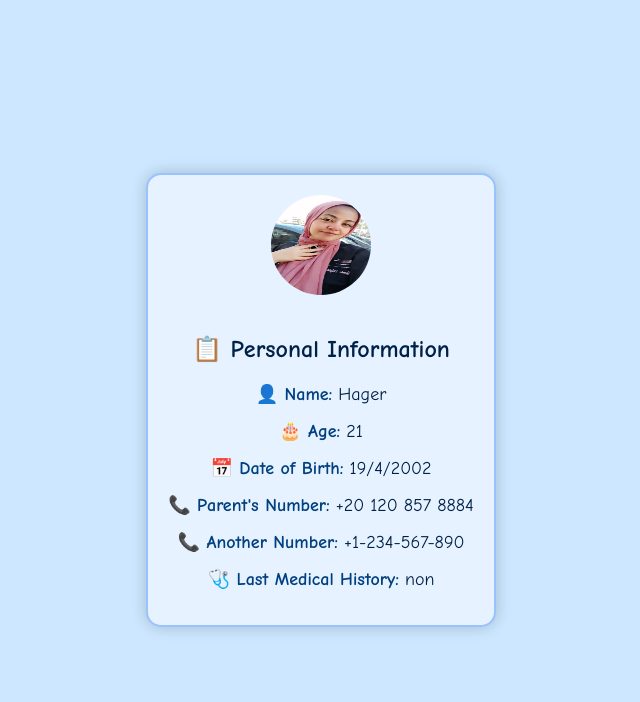
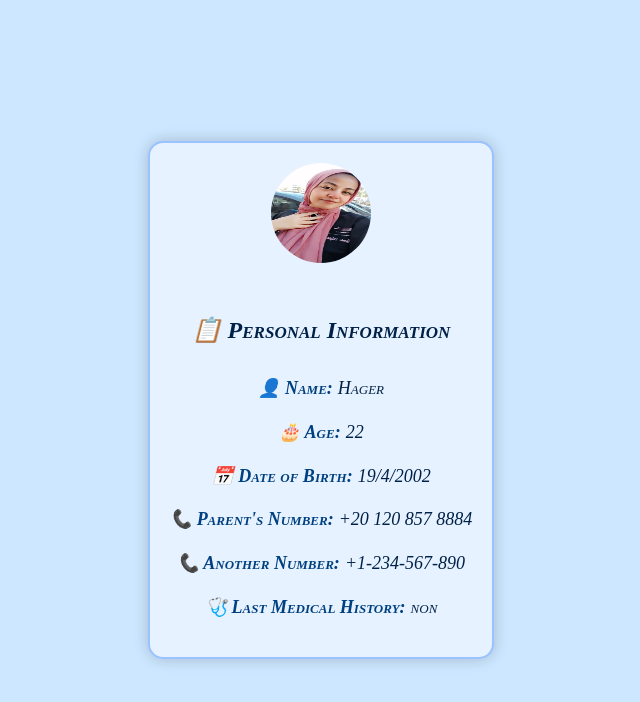
Before and after one commit to mayar002/Giro, a plain HTML site: page index.html in a window 1280 px wide. Shown: the whole page, without its empty margins (319-959 px from the left). Drawn offline with Linux system fonts and the light colour scheme.

Commit message:
Update index.html

```diff
--- a/index.html
+++ b/index.html
@@ -1,3 +1,4 @@
+<!DOCTYPE html>
 <html lang="en">
 <head>
     <meta charset="UTF-8">
@@ -5,7 +6,15 @@
     <title>Information Page</title>
     <style>
         body {
-            font-family: 'Comic Sans MS', cursive, sans-serif;
+            font-variant: small-caps;
+            font-style: italic;
+            font-weight: bold;
+            line-height: 1.5;
+            font-size: 16px;
+            font-weight: 400;
+            line-height: 1.6;
+            text-transform: none;
+            color: #333;
             margin: 0;
             display: flex;
             justify-content: center;
@@ -18,19 +27,23 @@
             padding: 20px;
             border: 2px solid #99c2ff;
             border-radius: 15px;
-            box-shadow: 0 0 15px rgba(0,0,0,0.2);
+            box-shadow: 0 0 15px rgba(0, 0, 0, 0.2);
             background-color: #e6f2ff;
             text-align: center;
             color: #003366;
         }
         .info-container h2 {
-            margin-bottom: 20px;
+            margin-bottom: 25px;
             color: #002147;
         }
         .info-container .info {
             margin-bottom: 15px;
             font-size: 18px;
             color: #002147;
+            display: flex;
+            justify-content: center;
+            align-items: center;
+            gap: 5px;
         }
         .info-container .info span {
             font-weight: bold;
@@ -41,18 +54,19 @@
             height: 100px;
             border-radius: 50%;
             margin-bottom: 20px;
+            cursor: pointer; /* Make cursor a pointer to indicate clickability */
         }
     </style>
 </head>
 <body>
     <div class="info-container">
-        <img src="2.jpg" alt="Profile Picture">
+        <img id="profile-picture" src="2.jpg" alt="Profile Picture">
         <h2>📋 Personal Information</h2>
         <div class="info">
             <span>👤 Name:</span> Hager
         </div>
         <div class="info">
-            <span>🎂 Age:</span> 21
+            <span>🎂 Age:</span> 22
         </div>
         <div class="info">
             <span>📅 Date of Birth:</span> 19/4/2002
@@ -67,5 +81,17 @@
             <span>🩺 Last Medical History:</span> non
         </div>
     </div>
+    <audio id="profile-audio" src="5.mp3"></audio>
+    <script>
+        // Get the image and audio elements
+        const profilePicture = document.getElementById('profile-picture');
+        const profileAudio = document.getElementById('profile-audio');
+
+        // Add click event listener to the image
+        profilePicture.addEventListener('click', () => {
+            profileAudio.currentTime = 115; // Set audio to start at 1:55 (115 seconds)
+            profileAudio.play();
+        });
+    </script>
 </body>
 </html>
```
